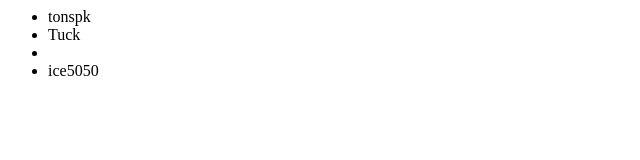
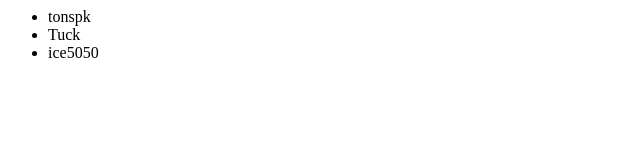
Before and after one commit to tonspk/sample_project, a plain HTML site: page worker.html in a window 1280 px wide. Shown: the whole page, without its empty margins (0-640 px from the left). Drawn offline with Linux system fonts and the light colour scheme.

Commit message:
hotfix/index

```diff
--- a/worker.html
+++ b/worker.html
@@ -2,7 +2,7 @@
 <body>
 <ul>
 <li>tonspk</li>
-<li>Tuck<li>
+<li>Tuck</li>
 <li>ice5050</li>
 </ul>
 </body>
```
